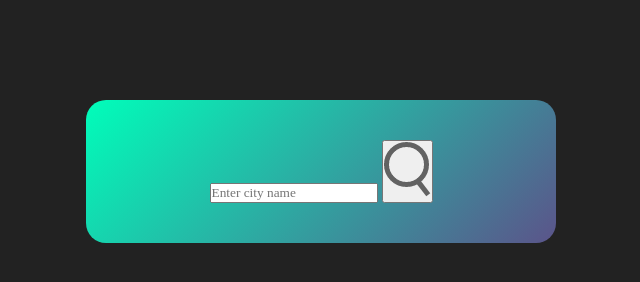
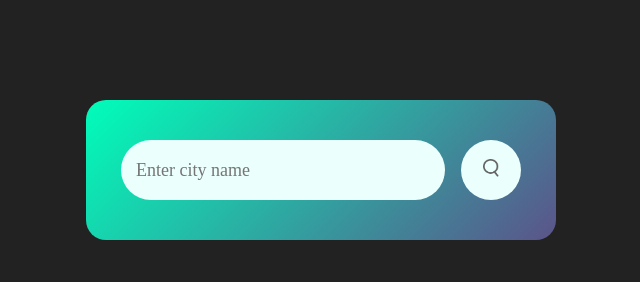
Before and after one commit to MehranDanish2/WeatherWise, a plain HTML site: page index.html in a window 1280 px wide. Shown: the whole page, without its empty margins (319-959 px from the left). Drawn offline with Linux system fonts and the light colour scheme.

Commit message:
WEAT-5 T101.3 Create wireframe/mockup for search section

```diff
--- a/styles.css
+++ b/styles.css
@@ -19,3 +19,37 @@ body{
     padding: 40px 35px;
     text-align: center;
 }
+
+.search {
+    width: 100%;
+    display: flex;
+    align-items: center;
+    justify-content: space-between;
+}
+
+.search input {
+    border: 0;
+    outline: 0;
+    background: #ebfffc;
+    color: #555;
+    padding: 10px 15px;
+    height: 60px;
+    border-radius: 30px;
+    flex: 1;
+    margin-right: 16px;
+    font-size: 18px;
+}
+
+.search button {
+    border: 0;
+    outline: 0;
+    background: #ebfffc;
+    border-radius: 50%;
+    width: 60px;
+    height: 60px;
+    cursor: pointer;
+}
+
+.search button img {
+    width: 16px;
+}
```
